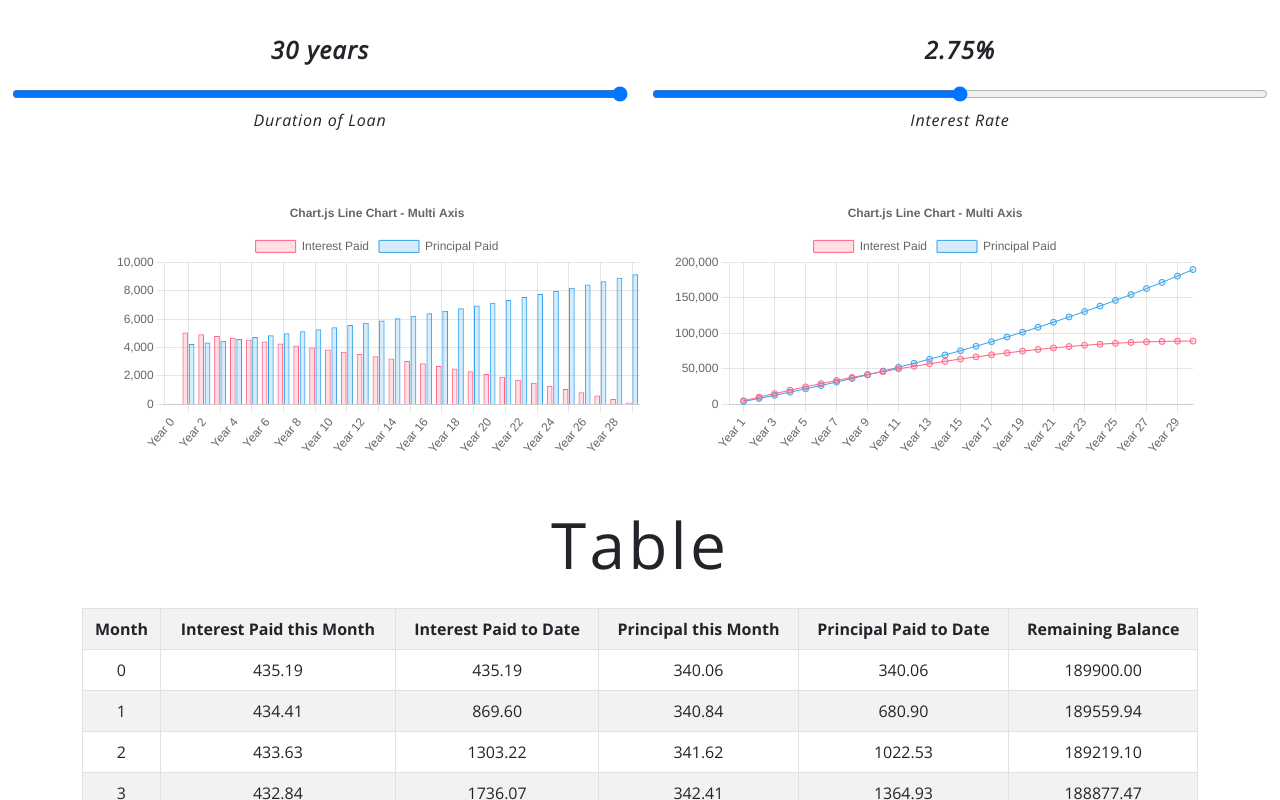
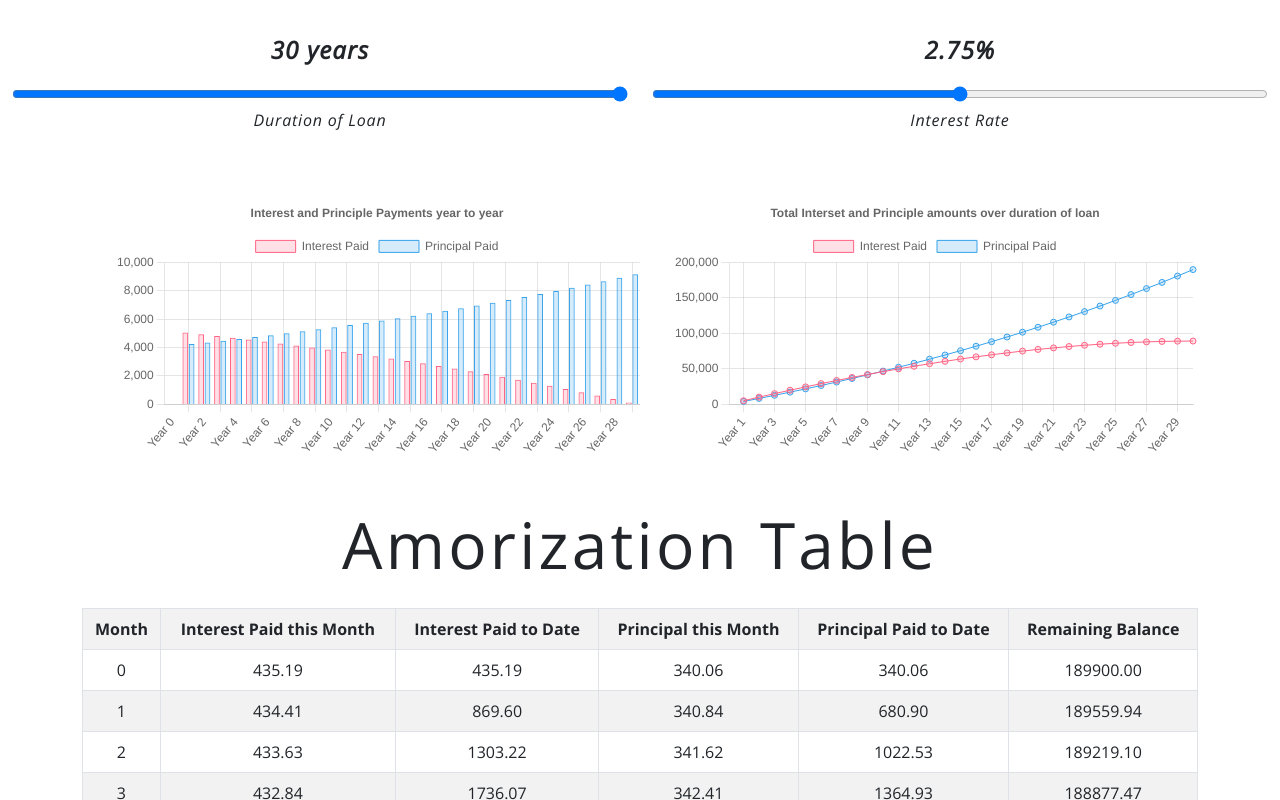
Before and after one commit to jacobbarnette/amorization-table, a React (Create React App) app: page / in a window 1280 px wide. Shown: the part 573-1373 px from the top of the page. Built offline with nearby package versions, Linux system fonts and the light colour scheme.

Commit message:
added appriopriate graph headers

```diff
--- a/src/components/LoanTable.js
+++ b/src/components/LoanTable.js
@@ -71,18 +71,32 @@ const LoanTable = (props) => {
     plugins: {
       title: {
         display: true,
-        text: "Chart.js Line Chart - Multi Axis",
+        text: "Total Interset and Principle amounts over duration of loan",
+      },
+    },
+  };
+  const options1 = {
+    responsive: true,
+    interaction: {
+      intersect: false,
+    },
+    stacked: false,
+    spanGaps: true,
+    plugins: {
+      title: {
+        display: true,
+        text: "Interest and Principle Payments year to year",
       },
     },
   };
   return (
     <Container>
       <div className="chartContainer">
-        <Barchart options={options} data={data1} />
+        <Barchart options={options1} data={data1} />
         <Linechart options={options} data={data} />
       </div>
       <section className="amoritizationTable">
-        <h1 className="text-center py-3">Table</h1>
+        <h1 className="text-center py-3">Amorization Table</h1>
         <Table striped bordered hover>
           <tbody>
             <tr className="text-center">
```
